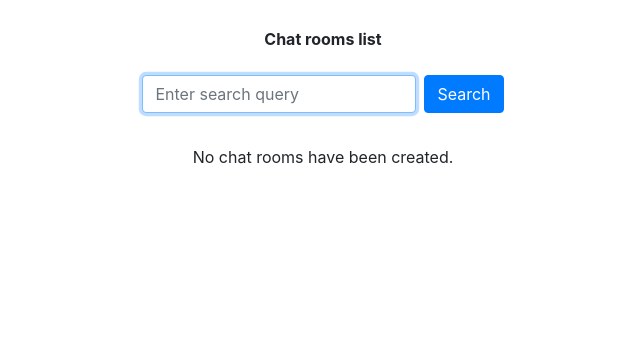
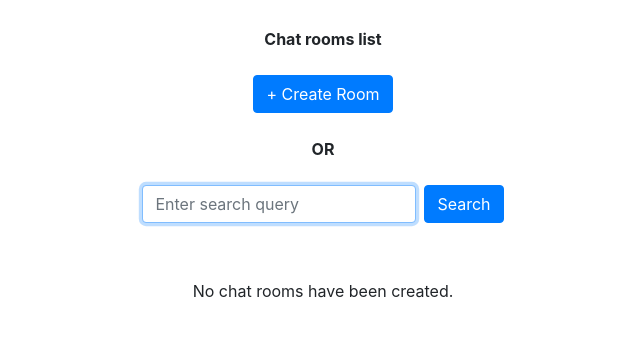
Before and after one commit to ploggingdev/hackerschat, a Django app: page /roomslist/ in a window 1280 px wide. Shown: the part 56-393 px from the top of the page, without its empty margins (317-957 px from the left). Run offline with Django 3.2, Linux system fonts and the light colour scheme; data that the repository does not hold is empty; some libraries are stand-ins or nearby versions.

Commit message:
Move create room button to rooms list page

```diff
--- a/mainapp/templates/mainapp/chat_room.html
+++ b/mainapp/templates/mainapp/chat_room.html
@@ -55,8 +55,6 @@
             </ul>
         </div>
         <div class="col-md-2 d-none d-md-block">
-            <a class="btn btn-primary" href="{% url 'mainapp:create_room' %}" role="button">+ Create Room</a>
-            <br/><br/>
             <a class="btn btn-light" href="{% url 'mainapp:chat_archive' topic.name %}" role="button">Logs</a>
             <ul class="list-unstyled">
                 {% for room in subscribed_rooms %}
--- a/mainapp/templates/mainapp/home_page.html
+++ b/mainapp/templates/mainapp/home_page.html
@@ -55,8 +55,6 @@
             </ul>
         </div>
         <div class="col-md-2 d-none d-md-block">
-            <a class="btn btn-primary" href="{% url 'mainapp:create_room' %}" role="button">+ Create Room</a>
-            <br/><br/>
             <a class="btn btn-light" href="{% url 'mainapp:chat_archive' 'general' %}" role="button">Logs</a>
             <ul class="list-unstyled">
                 {% for room in subscribed_rooms %}
--- a/mainapp/templates/mainapp/rooms_list.html
+++ b/mainapp/templates/mainapp/rooms_list.html
@@ -17,13 +17,17 @@
             <strong>Chat rooms list</strong>
 
             <br/><br/>
+            <a class="btn btn-primary" href="{% url 'mainapp:create_room' %}" role="button">+ Create Room</a>
 
+            <br/><br/>
+            <strong>OR</strong>
+            <br/><br/>
             <form class="form-inline justify-content-center" action="{% url 'mainapp:search_view' %}" method="get">
                 <label class="sr-only" for="query">Enter search query</label>
                 <input type="text" class="form-control mb-2 mr-sm-2" id="query" name="query" placeholder="Enter search query" maxlength="20" autofocus>
                 <button type="submit" class="btn btn-primary mb-2">Search</button>
             </form>
-            <br/>
+            <br/><br/>
             <div id="server_messages"></div>
         </div>
     </div>
```
